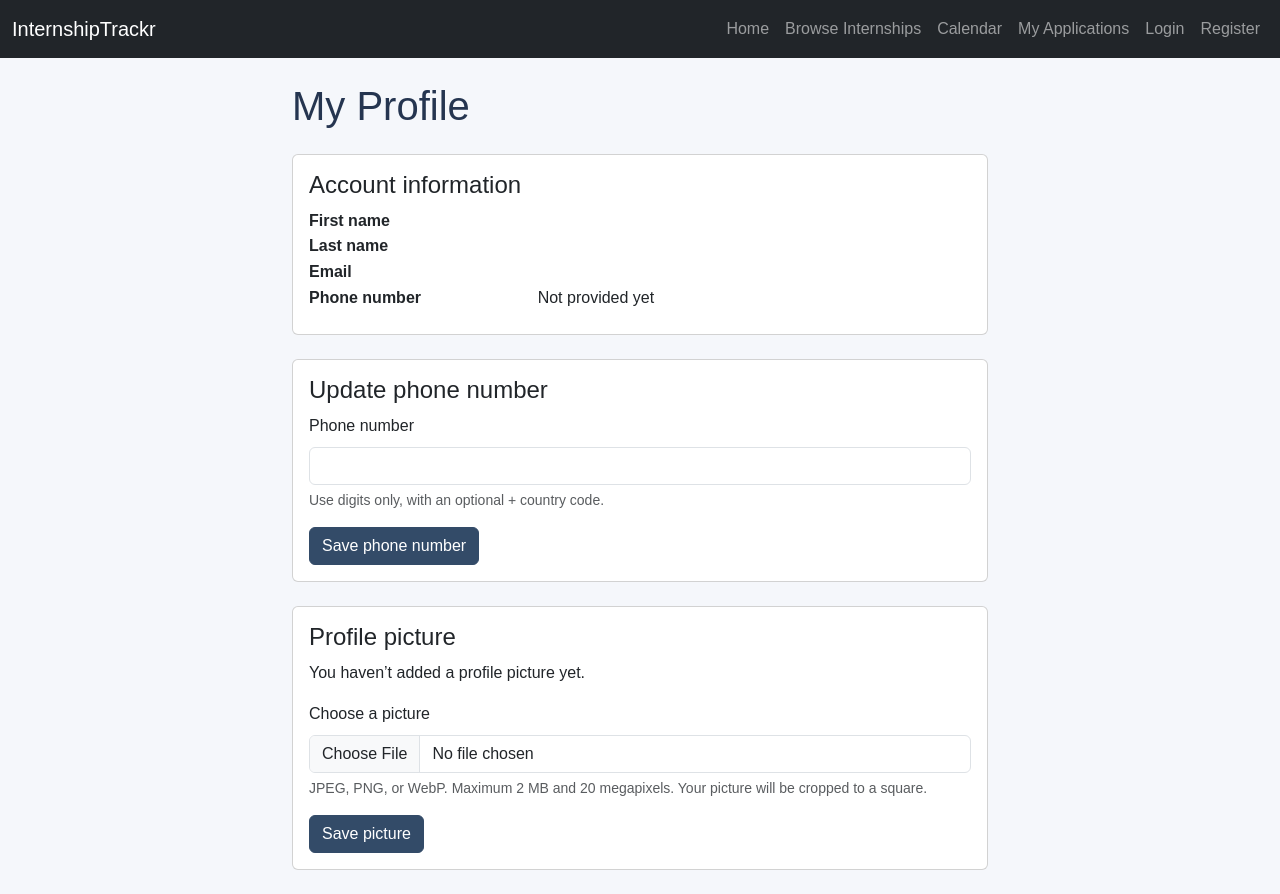
After one commit to RileyAsmundson/InternshipTrackr, a Node server app: template ProjectSourceCode/src/views/pages/profile.hbs in a window 1280 px wide. The commit adds this page. Run offline with Node 20, Linux system fonts and the light colour scheme; the template is opened without the code that fills it, so the values that code supplies are empty; some libraries are stand-ins or nearby versions.

Commit message:
unfinished files for profile page

```diff
--- a/ProjectSourceCode/package.json
+++ b/ProjectSourceCode/package.json
@@ -16,7 +16,9 @@
     "express": "^5.3.0",
     "express-handlebars": "^9.0.4",
     "express-session": "1.19.0",
-    "pg-promise": "^12.7.1"
+    "multer": "^2.5.0",
+    "pg-promise": "^12.7.1",
+    "sharp": "^0.35.5"
   },
   "devDependencies": {
     "chai": "4.5.0",
--- a/ProjectSourceCode/src/app.js
+++ b/ProjectSourceCode/src/app.js
@@ -5,6 +5,7 @@ const path = require('path');
 // Session authentication
 const session = require('express-session');
 const authRoutes = require('./auth');
+const profileRoutes = require('./profile');
 
 // Database connection
 const { db } = require('./db');
@@ -64,6 +65,7 @@ app.use((req, res, next) => {
 
 // Register the login and logout routes.
 app.use(authRoutes);
+app.use('/profile', profileRoutes);
 
 
 const browseCache = new Map();
@@ -238,6 +240,7 @@ app.post('/register', async (req, res) => {
   const lastName = req.body.lastName;
   const email = req.body.email;
   const password = req.body.password;
+  const phoneNumber = req.body.phoneNumber.trim();
 
   try {
 
@@ -251,14 +254,15 @@ app.post('/register', async (req, res) => {
     // Save user to database
     await db.none(
       `INSERT INTO users
-       (username, password, email, first_name, last_name)
-       VALUES ($1, $2, $3, $4, $5)`,
+       (username, password, email, first_name, last_name, phone_number)
+       VALUES ($1, $2, $3, $4, $5, $6)`,
       [
         username,
         hashedPassword,
         email,
         firstName,
-        lastName
+        lastName,
+        phoneNumber
       ]
     );
 
--- /dev/null
+++ b/ProjectSourceCode/src/profile.js
@@ -0,0 +1,191 @@
+const express = require('express');
+const multer = require('multer');
+const sharp = require('sharp');
+const { randomBytes } = require('node:crypto');
+const { db } = require('./db');
+const validatePhone = require('./validatePhone');
+
+const router = express.Router();
+
+const upload = multer({
+  storage: multer.memoryStorage(),
+  limits: {
+    fileSize: 2 * 1024 * 1024,
+    files: 1,
+    fields: 1,
+    parts: 2
+  }
+});
+
+// the profile route requires a logged in user
+router.use((req, res, next) => {
+  if (!req.session?.username) {
+    return res.redirect('/login');
+  }
+
+  res.set('Cache-Control', 'no-store');
+
+  if (!req.session.profileToken) {
+    req.session.profileToken = randomBytes(32).toString('hex');
+  }
+
+  next();
+});
+
+// Load the current user's account information
+async function renderProfile(req, res, status = 200, error = null) {
+  const profile = await db.oneOrNone(
+    `SELECT first_name, last_name, email, phone_number,
+            profile_picture IS NOT NULL AS "hasPicture"
+     FROM users
+     WHERE username = $1`,
+    [req.session.username]
+  );
+
+  if (!profile) {
+    return res.status(404).send('Account not found.');
+  }
+
+  return res.status(status).render('pages/profile', {
+    profile,
+    error,
+    csrfToken: req.session.profileToken,
+    saved: !error && req.query.saved === '1'
+  });
+}
+
+// Check that a submitted form belongs to this session
+function checkFormToken(req, res, next) {
+  if (
+    typeof req.body?.csrfToken !== 'string' ||
+    req.body.csrfToken !== req.session.profileToken
+  ) {
+    return res.status(403).send(
+      'This form has expired. Return to your profile and try again.'
+    );
+  }
+
+  next();
+}
+
+// Display the profile page
+router.get('/', async (req, res) => {
+  return renderProfile(req, res);
+});
+
+// Save or update the phone number
+router.post('/phone', checkFormToken, async (req, res) => {
+  if (!validatePhone(req.body.phoneNumber)) {
+    return renderProfile(
+      req,
+      res,
+      400,
+      'Enter 7–15 digits, optionally starting with +.'
+    );
+  }
+
+  const result = await db.result(
+    'UPDATE users SET phone_number = $1 WHERE username = $2',
+    [req.body.phoneNumber.trim(), req.session.username]
+  );
+
+  if (result.rowCount === 0) {
+    return res.status(404).send('Account not found.');
+  }
+
+  return res.redirect('/profile?saved=1');
+});
+
+// Display the logged-in user's saved picture.
+router.get('/picture', async (req, res) => {
+  const user = await db.oneOrNone(
+    'SELECT profile_picture FROM users WHERE username = $1',
+    [req.session.username]
+  );
+
+  if (!user?.profile_picture) {
+    return res.sendStatus(404);
+  }
+
+  res.set('X-Content-Type-Options', 'nosniff');
+
+  return res.type('jpeg').send(user.profile_picture);
+});
+
+// Upload or replace the profile picture
+router.post(
+  '/picture',
+  upload.single('profilePicture'),
+  checkFormToken,
+  async (req, res) => {
+    if (!req.file) {
+      return renderProfile(req, res, 400, 'Choose a picture first.');
+    }
+
+    let picture;
+
+    try {
+      const image = sharp(req.file.buffer, {
+        limitInputPixels: 20000000
+      });
+
+      const metadata = await image.metadata();
+
+      if (!['jpeg', 'png', 'webp'].includes(metadata.format)) {
+        return renderProfile(
+          req,
+          res,
+          400,
+          'Choose a JPEG, PNG, or WebP picture.'
+        );
+      }
+
+      picture = await image
+        .rotate()
+        .resize(256, 256, { fit: 'cover' })
+        .flatten({ background: '#ffffff' })
+        .jpeg({ quality: 85 })
+        .toBuffer();
+    } catch (error) {
+      return renderProfile(
+        req,
+        res,
+        400,
+        'Unable to read this picture. Use a JPEG, PNG, or WebP under 2 MB and 20 megapixels.'
+      );
+    }
+
+    const result = await db.result(
+      'UPDATE users SET profile_picture = $1 WHERE username = $2',
+      [picture, req.session.username]
+    );
+
+    if (result.rowCount === 0) {
+      return res.status(404).send('Account not found.');
+    }
+
+    return res.redirect('/profile?saved=1');
+  }
+);
+
+// Show upload and database errors on the profile page
+router.use((error, req, res, next) => {
+  if (res.headersSent) {
+    return next(error);
+  }
+
+  const uploadError = error instanceof multer.MulterError;
+  const status = uploadError ? 400 : 500;
+
+  const message = uploadError
+    ? 'Upload one picture no larger than 2 MB.'
+    : 'Unable to update or load your profile. Please try again.';
+
+  if (!uploadError) {
+    console.error('Profile Error:', error.message);
+  }
+
+  return renderProfile(req, res, status, message).catch(next);
+});
+
+module.exports = router;
--- /dev/null
+++ b/ProjectSourceCode/src/views/pages/profile.hbs
@@ -0,0 +1,145 @@
+<main class="container py-4" style="max-width: 720px;">
+  <h1 class="mb-4">My Profile</h1>
+
+  {{#if error}}
+    <div class="alert alert-danger" role="alert">
+      {{error}}
+    </div>
+  {{/if}}
+
+  {{#if saved}}
+    <div class="alert alert-success" role="status">
+      Your profile was updated.
+    </div>
+  {{/if}}
+
+  <section class="card mb-4" aria-labelledby="account-heading">
+    <div class="card-body">
+      <h2 id="account-heading" class="h4">
+        Account information
+      </h2>
+
+      <dl class="row mb-0">
+        <dt class="col-sm-4">First name</dt>
+        <dd class="col-sm-8">{{profile.first_name}}</dd>
+
+        <dt class="col-sm-4">Last name</dt>
+        <dd class="col-sm-8">{{profile.last_name}}</dd>
+
+        <dt class="col-sm-4">Email</dt>
+        <dd class="col-sm-8">{{profile.email}}</dd>
+
+        <dt class="col-sm-4">Phone number</dt>
+        <dd class="col-sm-8">
+          {{#if profile.phone_number}}
+            {{profile.phone_number}}
+          {{else}}
+            Not provided yet
+          {{/if}}
+        </dd>
+      </dl>
+    </div>
+  </section>
+
+  <section class="card mb-4" aria-labelledby="phone-heading">
+    <div class="card-body">
+      <h2 id="phone-heading" class="h4">
+        Update phone number
+      </h2>
+
+      <form action="/profile/phone" method="POST">
+        <input
+          type="hidden"
+          name="csrfToken"
+          value="{{csrfToken}}"
+        >
+
+        <div class="mb-3">
+          <label class="form-label" for="phoneNumber">
+            Phone number
+          </label>
+
+          <input
+            class="form-control"
+            type="tel"
+            id="phoneNumber"
+            name="phoneNumber"
+            value="{{profile.phone_number}}"
+            autocomplete="tel"
+            maxlength="16"
+            pattern="[+]?[0-9]{7,15}"
+            title="Enter 7–15 digits, optionally starting with +."
+            aria-describedby="phone-help"
+            required
+          >
+
+          <div id="phone-help" class="form-text">
+            Use digits only, with an optional + country code.
+          </div>
+        </div>
+
+        <button class="btn btn-primary" type="submit">
+          Save phone number
+        </button>
+      </form>
+    </div>
+  </section>
+
+  <section class="card" aria-labelledby="picture-heading">
+    <div class="card-body">
+      <h2 id="picture-heading" class="h4">
+        Profile picture
+      </h2>
+
+      {{#if profile.hasPicture}}
+        <img
+          src="/profile/picture"
+          alt="Your profile picture"
+          class="rounded-circle mb-3"
+          width="160"
+          height="160"
+          style="object-fit: cover;"
+        >
+      {{else}}
+        <p>You haven’t added a profile picture yet.</p>
+      {{/if}}
+
+      <form
+        action="/profile/picture"
+        method="POST"
+        enctype="multipart/form-data"
+      >
+        <input
+          type="hidden"
+          name="csrfToken"
+          value="{{csrfToken}}"
+        >
+
+        <div class="mb-3">
+          <label class="form-label" for="profilePicture">
+            Choose a picture
+          </label>
+
+          <input
+            class="form-control"
+            type="file"
+            id="profilePicture"
+            name="profilePicture"
+            accept="image/jpeg,image/png,image/webp"
+            aria-describedby="picture-help"
+            required
+          >
+
+          <div id="picture-help" class="form-text">
+            JPEG, PNG, or WebP. Maximum 2 MB and 20 megapixels.
+            Your picture will be cropped to a square.
+          </div>
+        </div>
+
+        <button class="btn btn-primary" type="submit">
+          Save picture
+        </button>
+      </form>
+    </div>
+  </section>
+</main>
--- a/ProjectSourceCode/src/views/partials/nav.hbs
+++ b/ProjectSourceCode/src/views/partials/nav.hbs
@@ -27,12 +27,16 @@
         </li>
 
         {{#if isLoggedIn}}
+          <!-- New profile link -->
+          <li class="nav-item">
+            <a class="nav-link" href="/profile">My Profile</a>
+          </li>
           <li class="nav-item">
             <form action="/logout" method="POST">
               <button type="submit" class="nav-link btn btn-link">
                 Log out
               </button>
-            </form>
+            </form>s
           </li>
         {{else}}
           <li class="nav-item">
```
Also changed, not shown: ProjectSourceCode/src/validatePhone.js (added, +8 -0 lines), ProjectSourceCode/src/views/pages/register.hbs (+14 -0 lines), 1 other file.
